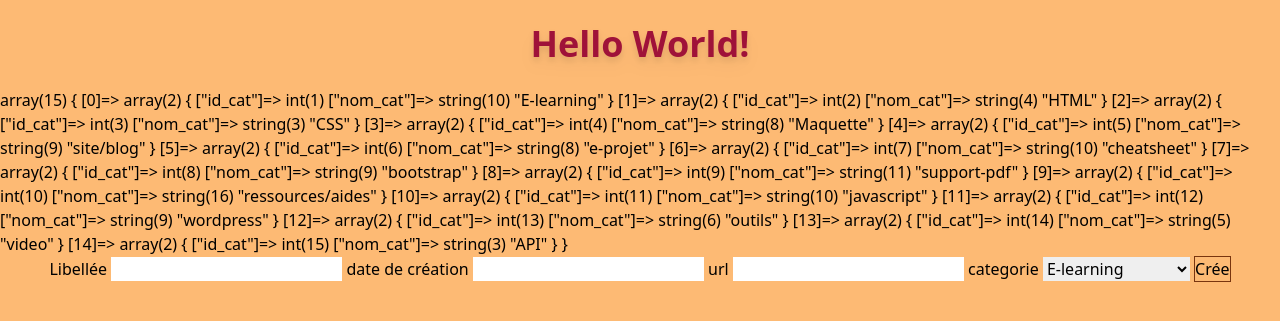
After one commit to DenverTheDino/brief-6, a PHP site: page /create.php in a window 1280 px wide. The commit adds this page. Shown: the top 321 px of the page. Run offline with PHP 8.4, Linux system fonts and the light colour scheme; data comes from the database, SQL or seed files in the repository; some libraries are stand-ins or nearby versions.

Commit message:
create commencé

```diff
--- /dev/null
+++ b/src/create.php
@@ -0,0 +1,38 @@
+<?php
+include("pdo.php");
+include("header.php");
+
+$requestsql =" SELECT * FROM `categorie`";
+$result = $pdo->query($requestsql);
+
+$categories = $result->fetchAll(PDO::FETCH_ASSOC);
+var_dump($categories)
+
+?>
+<form action="" method="post" class="text-center">
+   <p> </p>
+        <label for="libelle">Libellée</label>
+        <input value="" type="text" name="libellee" id="libellee" require/>
+
+        <label for="url">date de création</label>
+        <input value="" type="text" name="date" id="date" require/>
+
+        <label for="url">url</label>
+        <input value="" type="text" name="url" id="url" require/>
+
+        <label for="url">categorie</label>
+        <select name="categorie" id="categorie">
+            <?php
+            foreach ($categories as $cat) {
+                ?>
+                    <option value="<?php echo $cat['id_cat'] ?>"><?php echo $cat['nom_cat'] ?></option>
+                <?php
+                }
+
+                ?>
+        </select>
+
+
+        <button type="submit" class="border border-amber-900">Crée</button>
+
+</form>
--- a/src/index.php
+++ b/src/index.php
@@ -101,6 +101,10 @@ $domaines = $result->fetchALL(PDO::FETCH_ASSOC);
         <input type="search" id="" name="search" placeholder="html"/>
         <button type="submit" class="border border-amber-900">Filtrer</button>
 
+
+    </form>
+    <form action="create.php" method="post" class="text-center">
+        <button type="submit" class="border border-amber-900">Création</button>
     </form>
         <table class="flex justify-center mb-5 mt-5">
             <tr class="border border-2-red-200">
--- a/src/output.css
+++ b/src/output.css
@@ -582,6 +582,10 @@ video {
   margin-top: 1.5rem;
 }
 
+.block {
+  display: block;
+}
+
 .flex {
   display: flex;
 }
--- a/src/update.php
+++ b/src/update.php
@@ -1,6 +1,7 @@
 
 <?php
 include("pdo.php");
+include("header.php");
 
 $requestsql =" SELECT libelle, url FROM `favoris` WHERE id_fav = " . $_GET["id_fav"];
 $result = $pdo->query($requestsql);
@@ -9,7 +10,7 @@ $favoris = $result->fetch(PDO::FETCH_ASSOC);
 var_dump($favoris)
 
 ?>
-<form action="" method="post">
+<form action="" method="post" class="text-center">
    <p> </p>
         <label for="libelle">Modifier le libelee</label>
         <input value="<?php echo $favoris['libelle']?>" type="text" name="libellee" id="libellee" require/>
@@ -17,6 +18,6 @@ var_dump($favoris)
         <label for="url">modifier l'url: </label>
         <input value="<?php echo $favoris['url']?>" type="text" name="url" id="url" require/>
 
-        <input type="submit" value="modifier" />
+        <input type="submit" value="modifier"/>
 
 </form>
```
